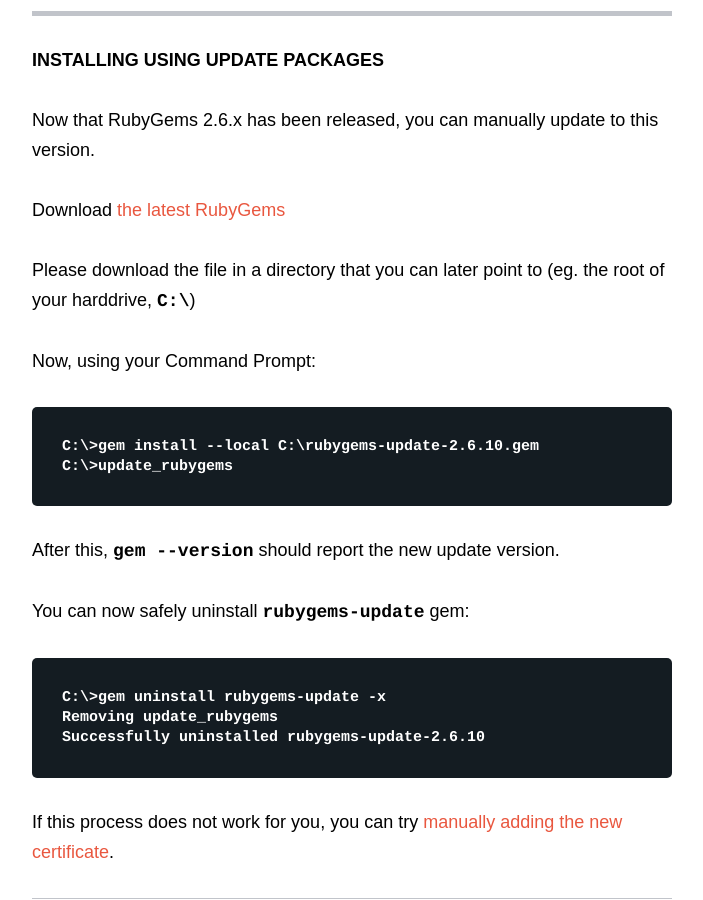
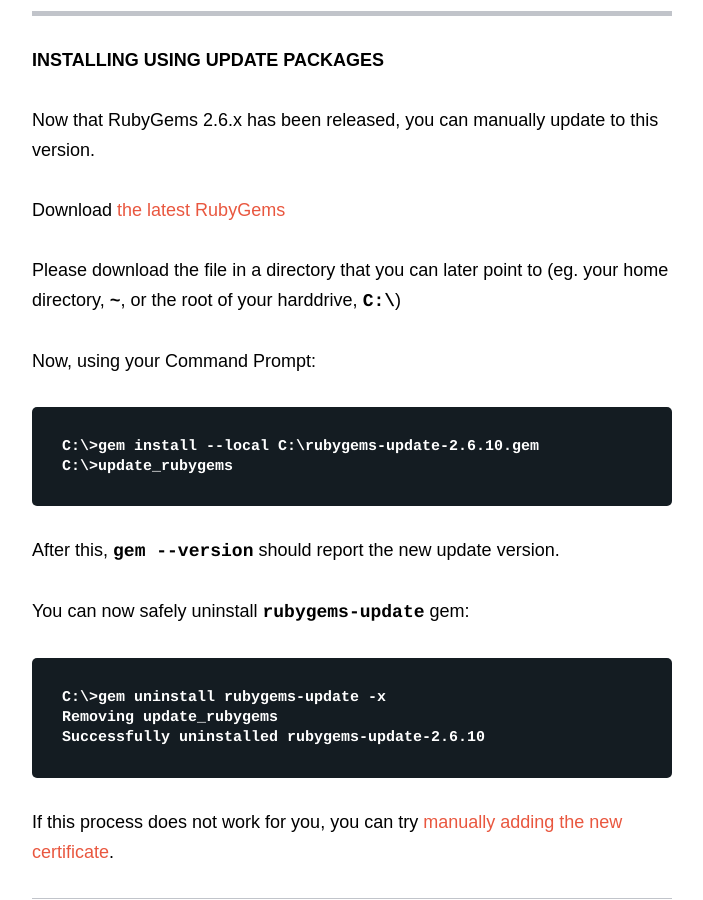
Before and after one commit to radar/guides, a Jekyll site: the page built from ssl-certificate-update.md, in a window 1280 px wide and 900 px high, scrolled down 897 px. Shown: the whole window, without its empty margins (438-1141 px from the left). Built offline with Jekyll 4.4.1, drawn with Linux system fonts in a browser that asks for light colours; nearby versions of some CDN libraries.

Commit message:
Include ~ as a possible download place
Not all our users with certificate errors are on Windows

```diff
--- a/ssl-certificate-update.md
+++ b/ssl-certificate-update.md
@@ -32,8 +32,8 @@ Now that RubyGems 2.6.x has been released, you can manually update to this versi
 
 Download [the latest RubyGems](https://rubygems.org/pages/download)
 
-Please download the file in a directory that you can later point to (eg. the
-root of your harddrive, `C:\`)
+Please download the file in a directory that you can later point to (eg. your
+home directory, `~`, or the root of your harddrive, `C:\`)
 
 Now, using your Command Prompt:
 
```
